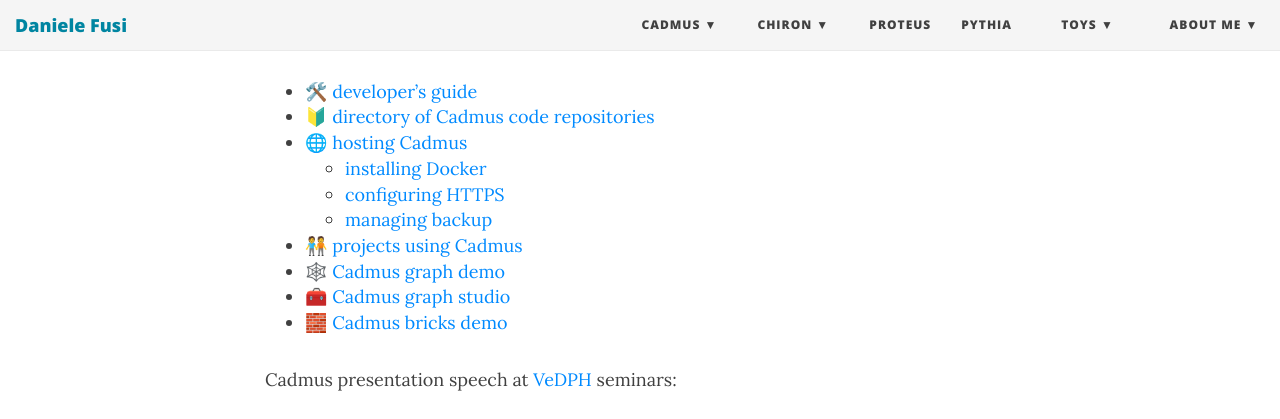
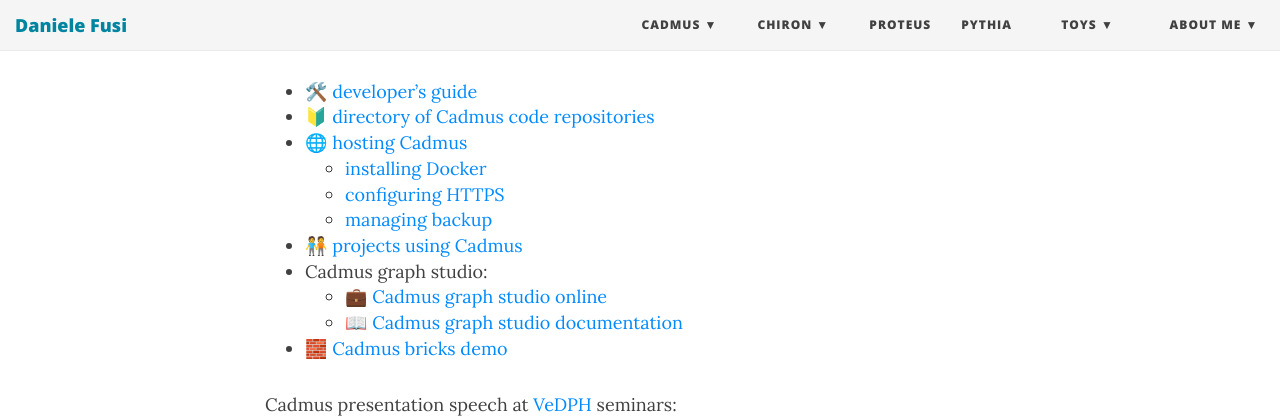
Before and after one commit to Myrmex/overview, a Jekyll site: the page built from cadmus.md, in a window 1280 px wide and 900 px high, scrolled down 649 px, cut to the strip 0-419 px from the top of the window. Built offline with Jekyll 4.4.1, drawn with Linux system fonts in a browser that asks for light colours; nearby versions of some CDN libraries.

Commit message:
Graph studio

```diff
--- a/cadmus.md
+++ b/cadmus.md
@@ -19,8 +19,9 @@
   - [configuring HTTPS](cadmus/dev/deploy/https.md)
   - [managing backup](cadmus/dev/deploy/backup.md)
 - 🧑‍🤝‍🧑 [projects using Cadmus](cadmus/projects.md)
-- 🕸️ [Cadmus graph demo](https://cadmus-graph-demo.fusi-soft.com)
-- 🧰 [Cadmus graph studio](cadmus/graph-studio/graph-studio.md)
+- Cadmus graph studio:
+  - 💼 [Cadmus graph studio online](https://cadmus-graph-studio.fusi-soft.com)
+  - 📖 [Cadmus graph studio documentation](cadmus/graph-studio/graph-studio.md)
 - 🧱 [Cadmus bricks demo](https://cadmus-bricks.fusi-soft.com)
 
 Cadmus presentation speech at [VeDPH](https://www.unive.it/pag/39287) seminars:
```
Also changed, not shown: cadmus/dev/concepts/graph-mappings.md (+1 -1 lines), cadmus/dev/concepts/graph.md (+1 -1 lines), cadmus/dev/repos.md (+1 -1 lines), cadmus/graph-studio/graph-studio.md (+1 -0 lines), cadmus/projects.md (+1 -1 lines).
